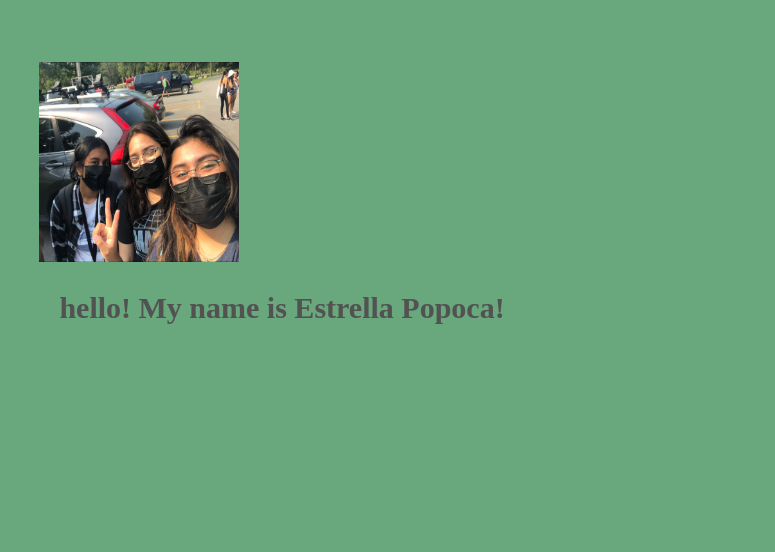
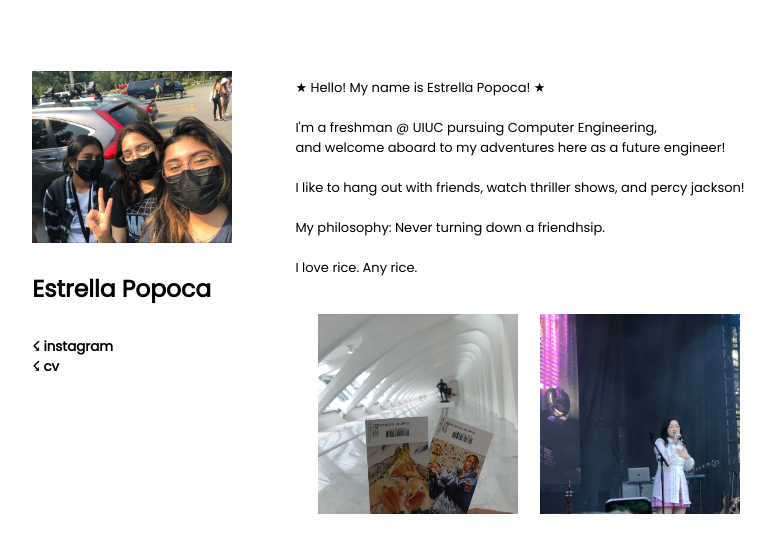
Before and after one commit to hack4impact-uiuc/academy-sandbox-fa21, a React (Create React App) app in the folder client/: page /ellie in a window 1280 px wide. Shown: the top 552 px of the page, without its empty margins (39-814 px from the left). Built offline with nearby package versions, Linux system fonts and the light colour scheme.

Commit message:
Add epage changes

```diff
--- a/client/src/css/Ellie.css
+++ b/client/src/css/Ellie.css
@@ -1,24 +1,22 @@
-head {
-  margin: 0;
-  overflow: hidden;
-  padding: 0;
-}
-body {
-    background-color: rgb(105, 167, 124);
-    color: rgb(82, 82, 82);
-}
+@import url('https://fonts.googleapis.com/css2?family=Cabin&display=swap');
+@import url('https://fonts.googleapis.com/css2?family=Comfortaa:wght@500&display=swap');
+@import url('https://fonts.googleapis.com/css2?family=Poppins&display=swap');
 
-    .container {
+.welcome {
   margin: 5%;
-    display: flex;
-    flex-direction: row;
   align-items: center;
-    justify-content: left
+  justify-content: left;
 }
 
 #home-picture {
   width: 200px;
-    height: 200px
+  height: 200x;
+}
+
+.web-picture {
+  width: 200px;
+  height: 200px;
+  padding-left: 5%;
 }
 
 .picture {
@@ -28,15 +26,38 @@ body {
 .text {
   order: 2;
   font-size: 20px;
-    padding-left: 20px;
+  font-family: 'Poppins', sans-serif;
+  text-align: left;
 }
 
-@font-face {
-    font-display: block;
-    font-family: "Monument Grotesk";
-    src: url("https://type.cargo.site/files/CargoMonumentGrotesk-Thin.woff2") format("woff2"),
-      url("https://type.cargo.site/files/CargoMonumentGrotesk-Thin.woff") format("woff");
-    font-style: normal;
-    font-weight: 200;
-    unicode-range: U+0000-DFFF, U+F900-FFFD;
+
+.abme-text {
+padding-top: 70px;
+font-family: 'Poppins', sans-serif;
+font-size: small;
+text-align: left;
 }
+
+a:link {
+  color: black;
+  background-color: transparent;
+  text-decoration: none;
+}
+
+a:hover {
+  color: rgb(125, 168, 138);
+  background-color: transparent;
+  text-shadow: black;
+}
+
+.mainframe {
+  display: flex;
+}
+
+.background-red {
+  background-color: red;
+}
+
+.background-blue {
+  background-color: blue;
+}
--- a/client/src/pages/Ellie.jsx
+++ b/client/src/pages/Ellie.jsx
@@ -1,31 +1,49 @@
 // @flow
 import React from 'react';
 
+
 import '../css/Ellie.css';
 import Img1 from '../utils/images/estrella2_popoca.jpg';
+import Img2 from '../utils/images/estrella3.jpg';
+import Img3 from '../utils/images/estrella4.jpg';
 
 
 function Ellie() {
   return (
-    <>
-    <head>
-    <title>i'm ellie</title>
+    <div className="mainframe" >
 
-  </head>
-    <body>
-      <div className="container">
+      <div className="welcome">
 
         <div className="picture">
 
         <img id="home-picture" src={Img1} alt="" />
 
         <div className="text">
-          <h2>hello! My name is Estrella Popoca!</h2>
-          </div>
+          <h3>Estrella Popoca</h3>
+          <h6>
+            <a href="https://www.instagram.com/ehllieio/">&#9735; instagram</a><br/>
+            <a href= "https://read.cv/ellie"> &#9735; cv</a><br/>
+
+          </h6>
         </div>
       </div>
-      </body>
-</>
+    </div>
+
+      <div className = "about-me">
+      <p className= "abme-text">&#9733; Hello! My name is Estrella Popoca! &#9733; <br/><br/>
+      I'm a freshman @
+      UIUC pursuing Computer Engineering, <br/>
+      and welcome aboard to my adventures here as a future engineer! <br/><br/>
+      I like to hang out with friends, watch thriller shows, and percy jackson!
+      <br/><br/>
+      My philosophy: Never turning down a friendhsip.
+      <br/><br/>
+      I love rice. Any rice. </p><br/><br/>
+
+      <img className="web-picture" src={Img2} alt="" />
+      <img className="web-picture" src={Img3} alt=""/>
+      </div>
+</div>
   );
 }
 
```
Also changed, not shown: client/src/utils/images/estrella3.jpg (added), client/src/utils/images/estrella4.jpg (added). Lines whose indentation alone changed are shown as unchanged.
